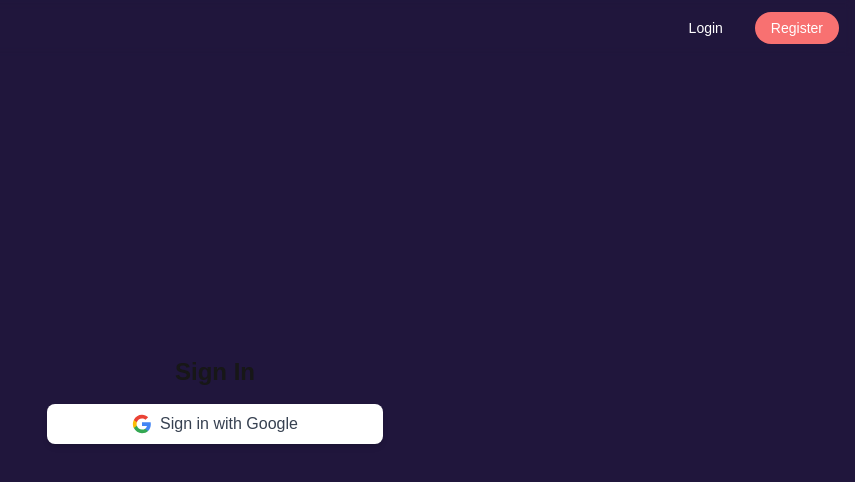
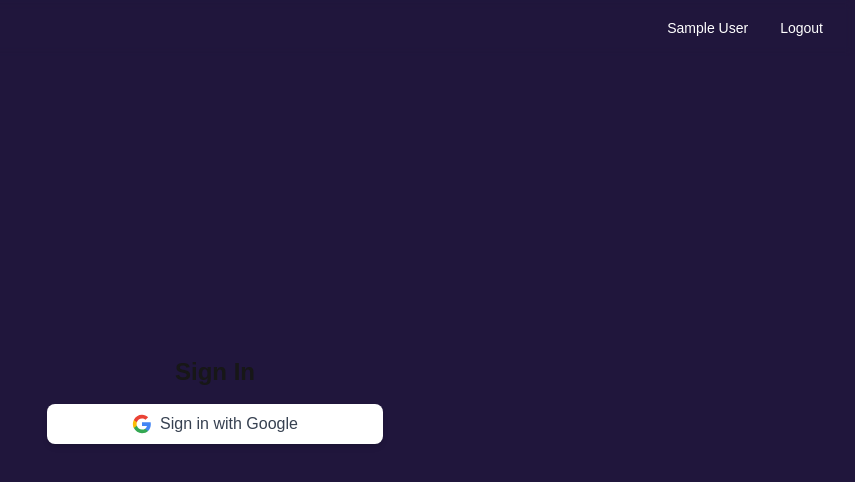
Before and after one commit to agencyenterprise/hack-2024-pitch-enhancer, a Next.js app: page /auth/signin in a window 1280 px wide. Shown: the top 482 px of the page, without its empty margins (425-1280 px from the left). Built offline with nearby package versions, Linux system fonts and the light colour scheme; no server answers; sample sign-in values are in the browser's storage.

Commit message:
feat: add spinner and remove db dependency

```diff
--- a/app/components/Header.tsx
+++ b/app/components/Header.tsx
@@ -1,17 +1,26 @@
+"use client";
+import { signIn, signOut, useSession } from "next-auth/react";
+
 export default function Header() {
-
-
+  const { data: session } = useSession();
 
   return (
     <header className="fixed top-0 left-0 right-0 h-14 backdrop-blur-sm z-50">
       <div className="max-w-7xl mx-auto h-full px-4 flex justify-end items-center">
         <nav className="flex gap-4">
-          <button className="px-4 py-1.5 text-sm text-white hover:text-red-300 transition-colors">
-            Login
-          </button>
-          <button className="px-4 py-1.5 text-sm text-white bg-red-400 rounded-full hover:bg-red-600 transition-colors">
-            Register
-          </button>
+          {session && (
+            <>
+              <span className="text-sm text-white self-center">
+                {session.user?.name || session.user?.email}
+              </span>
+              <button
+                onClick={() => signOut()}
+                className="px-4 py-1.5 text-sm text-white hover:text-red-300 transition-colors"
+              >
+                Logout
+              </button>
+            </>
+          )}
         </nav>
       </div>
     </header>
--- a/app/lib/auth.ts
+++ b/app/lib/auth.ts
@@ -14,25 +14,7 @@ export const authOptions: NextAuthOptions = {
     signIn: "/auth/signin",
   },
   callbacks: {
-    async signIn({ user }) {
-      if (!user.email) return false;
-
-      // Check if user exists
-      const existingUser = await prisma.user.findUnique({
-        where: { email: user.email },
-      });
-
-      if (!existingUser) {
-        // Create new user if doesn't exist
-        await prisma.user.create({
-          data: {
-            email: user.email,
-            name: user.name,
-            image: user.image,
-          },
-        });
-      }
-
+    async signIn({}) {
       return true;
     },
     async session({ session, user }) {
--- a/app/page.tsx
+++ b/app/page.tsx
@@ -43,6 +43,7 @@ const Home: React.FC = () => {
   const [currentView, setCurrentView] = useState<View>(View.Transcription);
   const mediaRecorderRef = useRef<MediaRecorder | null>(null);
   const audioChunksRef = useRef<Blob[]>([]);
+  const [isProcessingTips, setIsProcessingTips] = useState<boolean>(false);
 
   useEffect(() => {
     if (!audioBlob) return;
@@ -167,6 +168,7 @@ const Home: React.FC = () => {
   };
 
   const getPresentationTips = async (transcribedText: string) => {
+    setIsProcessingTips(true);
     const formData = new FormData();
     formData.append("transcription", transcribedText);
     formData.append("type", "tips");
@@ -186,6 +188,8 @@ const Home: React.FC = () => {
     } catch (error) {
       console.error("Error getting presentation tips:", error);
       alert("There was an error getting presentation tips.");
+    } finally {
+      setIsProcessingTips(false);
     }
   };
 
@@ -258,7 +262,15 @@ const Home: React.FC = () => {
             {currentView === "transcription" ? (
               <TranscriptionArea transcription={transcription || ""} />
             ) : currentView === View.Tips ? (
-              <PresentationTipsArea tips={presentationTips || ""} />
+              <div className="flex-1">
+                {isProcessingTips ? (
+                  <div className="flex items-center justify-center h-full">
+                    <div className="animate-spin rounded-full h-8 w-8 border-b-2 border-red-300"></div>
+                  </div>
+                ) : (
+                  <PresentationTipsArea tips={presentationTips || ""} />
+                )}
+              </div>
             ) : (
               <WordCountArea wordCount={wordCount || []} />
             )}
```
